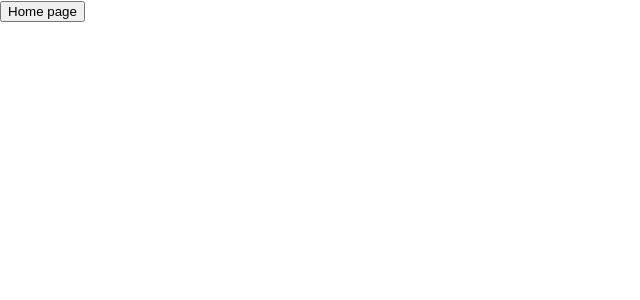
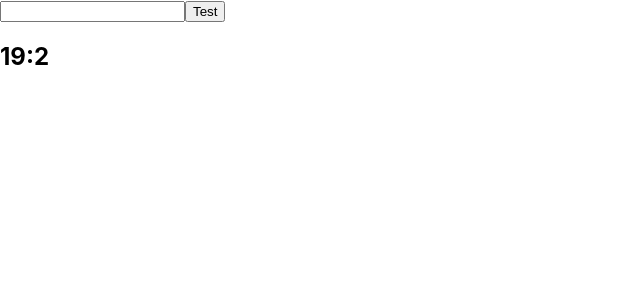
Before and after one commit to hughie-p/my-tomato, a React (Create React App) app: page / in a window 1280 px wide. Shown: the top 300 px of the page, without its empty margins (0-640 px from the left). Built offline with nearby package versions, Linux system fonts and the light colour scheme.

Commit message:
[Task][Timer] Add timer

```diff
--- a/src/app.tsx
+++ b/src/app.tsx
@@ -1,16 +1,6 @@
 import * as React from 'react';
-import Button from 'components/atom/button';
+import Timer from 'components/organism/timer';
 
-const App: React.FC = () => (
-  <div>
-    <Button
-      onClick={() => {
-        alert('Test');
-      }}
-    >
-      Home page
-    </Button>
-  </div>
-);
+const App = (): JSX.Element => <Timer />;
 
 export default App;
--- a/src/components/atom/button/index.tsx
+++ b/src/components/atom/button/index.tsx
@@ -5,7 +5,7 @@ interface Props {
   onClick?: React.MouseEventHandler;
 }
 
-const Button = (props: Props): React.ReactNode => {
+const Button = (props: Props): JSX.Element => {
   const { children, onClick } = props;
   return (
     <button onClick={onClick} type="button">
--- /dev/null
+++ b/src/components/atom/icon/index.tsx
@@ -0,0 +1,5 @@
+import * as React from 'react';
+
+const Icon = (): React.ReactNode => <p>Test</p>;
+
+export default Icon;
--- /dev/null
+++ b/src/components/atom/input/index.tsx
@@ -0,0 +1,5 @@
+import * as React from 'react';
+
+const Input = (): JSX.Element => <input type="text" />;
+
+export default Input;
--- /dev/null
+++ b/src/components/organism/timer/index.tsx
@@ -0,0 +1,35 @@
+import Button from 'components/atom/button';
+import Input from 'components/atom/input';
+import * as React from 'react';
+
+const Timer = (): JSX.Element => {
+  // const [type, setType] = React.useState('pomodoro');
+  const [minute, setMinute] = React.useState(20);
+  const [second, setSecond] = React.useState(0);
+
+  React.useEffect(() => {
+    const secondInterval = setInterval(() => setSecond(second - 1), 1000);
+    return () => {
+      clearInterval(secondInterval);
+    };
+  }, [second]);
+
+  React.useEffect(() => {
+    if (!second) {
+      setMinute(minute - 1);
+      setSecond(9);
+    }
+  });
+
+  return (
+    <React.Fragment>
+      <Input />
+      <Button onClick={() => setMinute(20)}>Test</Button>
+      <h2>
+        {minute}:{second}
+      </h2>
+    </React.Fragment>
+  );
+};
+
+export default Timer;
```
